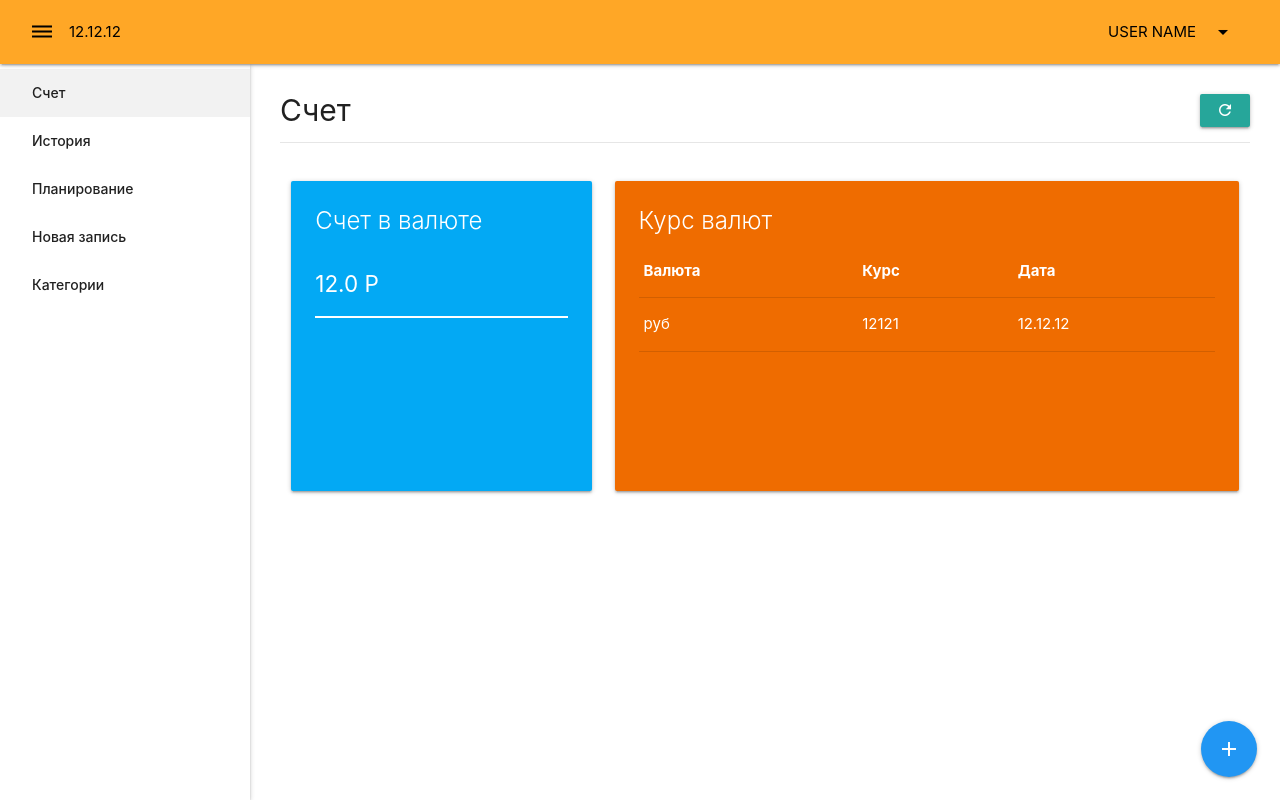
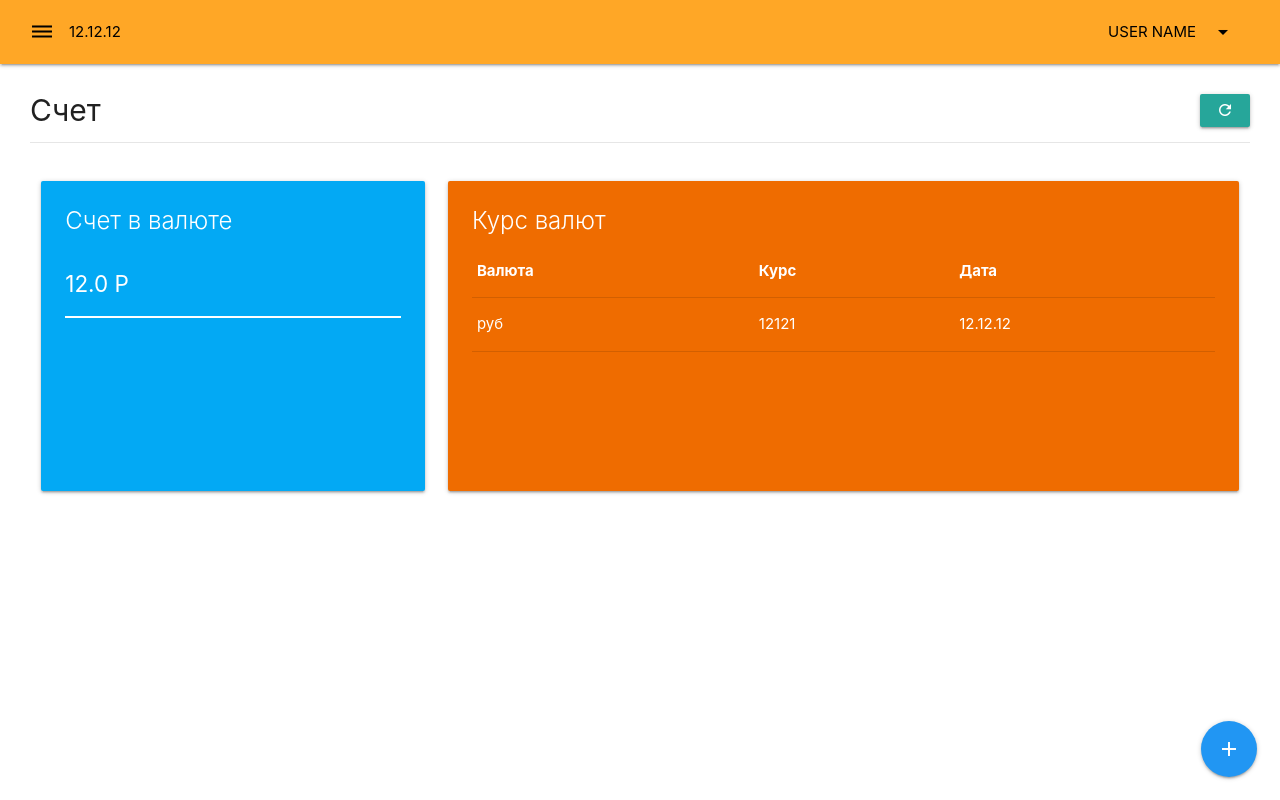
Before and after one commit to nlesyuk/finance-crm, a Vue app: page / in a window 1280 px wide. Built offline with nearby package versions, Linux system fonts and the light colour scheme.

Commit message:
navbar, sidebar are DONE

```diff
--- a/src/components/app/Navbar.vue
+++ b/src/components/app/Navbar.vue
@@ -1,8 +1,9 @@
 <template>
     <nav class="navbar orange lighten-1">
       <div class="nav-wrapper">
+
         <div class="navbar-left">
-          <a href="#">
+          <a href="#" @click.prevent="$emit('burgerClick')">
             <i class="material-icons black-text">dehaze</i>
           </a>
           <span class="black-text">12.12.12</span>
@@ -34,6 +35,7 @@
             </ul>
           </li>
         </ul>
+
       </div>
     </nav>
 </template>
--- a/src/components/app/Sidebar.vue
+++ b/src/components/app/Sidebar.vue
@@ -1,5 +1,5 @@
 <template>
-    <ul class="sidenav app-sidenav open">
+    <ul class="sidenav app-sidenav" :class="{open: value}">
       <router-link
         v-for="link in links"
         :key="link.url"
@@ -14,6 +14,7 @@
 </template>
 <script>
 export default {
+  props: ['value'],
   data: () => ({
     links: [
       {title: 'Счет', url: '/', exact: true},
--- a/src/layouts/MainLayout.vue
+++ b/src/layouts/MainLayout.vue
@@ -1,11 +1,11 @@
 <template>
   <div class="app-main-layout">
 
-    <Navbar />
+    <Navbar @burgerClick="isOpen = !isOpen" />
 
-    <Sidebar />
+    <Sidebar v-model="isOpen" />
 
-    <main class="app-content">
+    <main class="app-content" :class="{full: !isOpen}">
       <div class="app-page">
 
         <router-view/>
@@ -27,6 +27,9 @@ import Sidebar from '@/components/app/Sidebar';
 
 export default {
   name: 'main-layout',
+  data: () => ({
+    isOpen: false,
+  }),
   components: {
     Navbar,
     Sidebar
```
